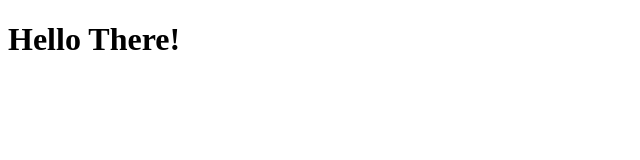
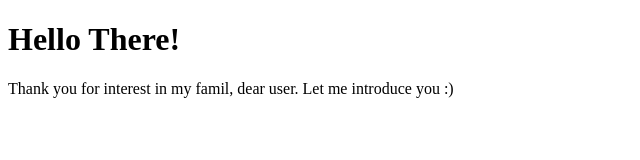
Before and after one commit to BssVS/BssVS.github.io, a plain HTML site: page index.html in a window 1280 px wide. Shown: the whole page, without its empty margins (0-640 px from the left). Drawn offline with Linux system fonts and the light colour scheme.

Commit message:
Update index.html

```diff
--- a/index.html
+++ b/index.html
@@ -7,5 +7,6 @@
 </head>
 <body>
   <h1>Hello There!</h1>
+  <p>Thank you for interest in my famil, dear user. Let me introduce you :)</p>
 </body>
 </html>
```
